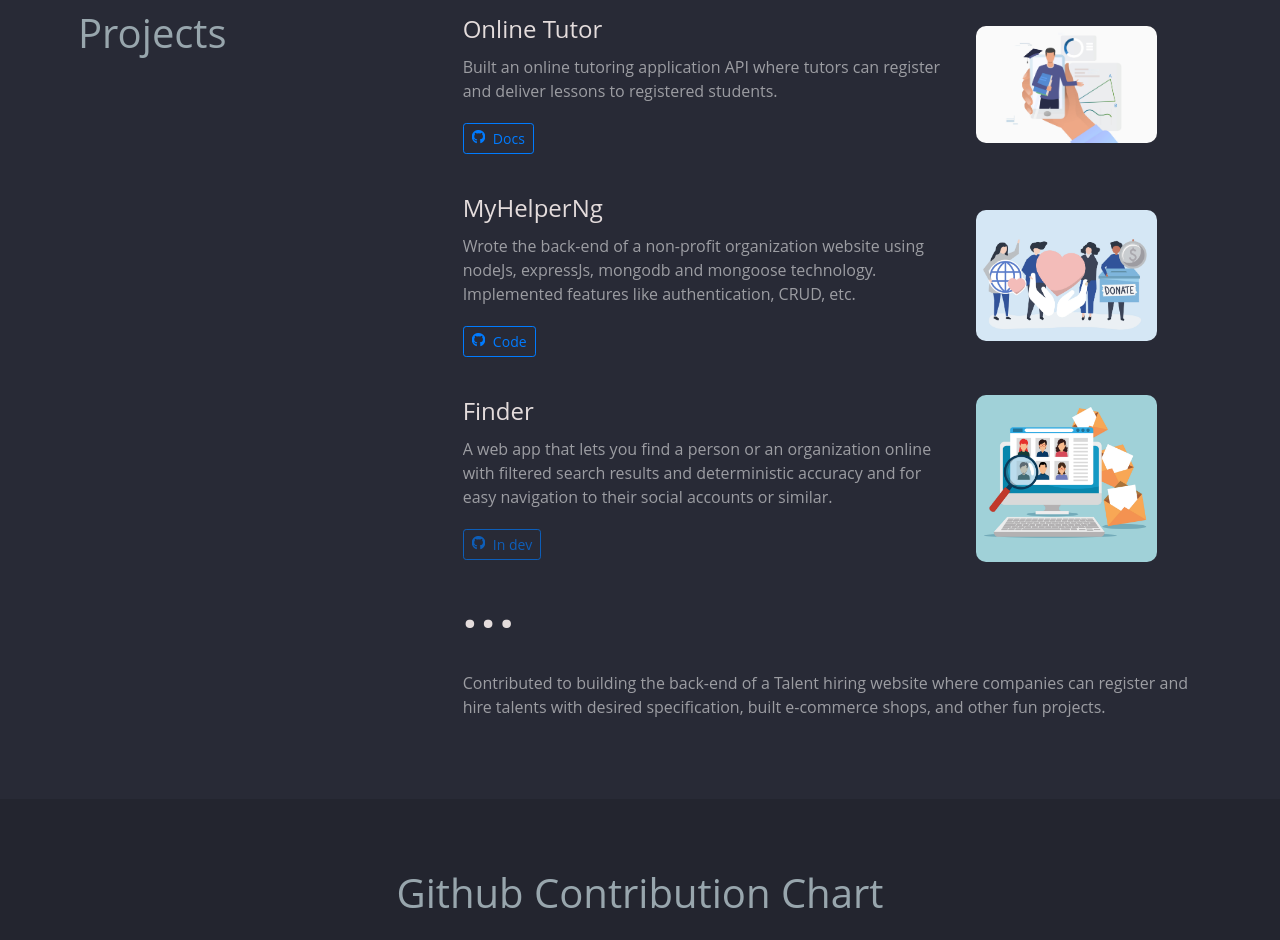
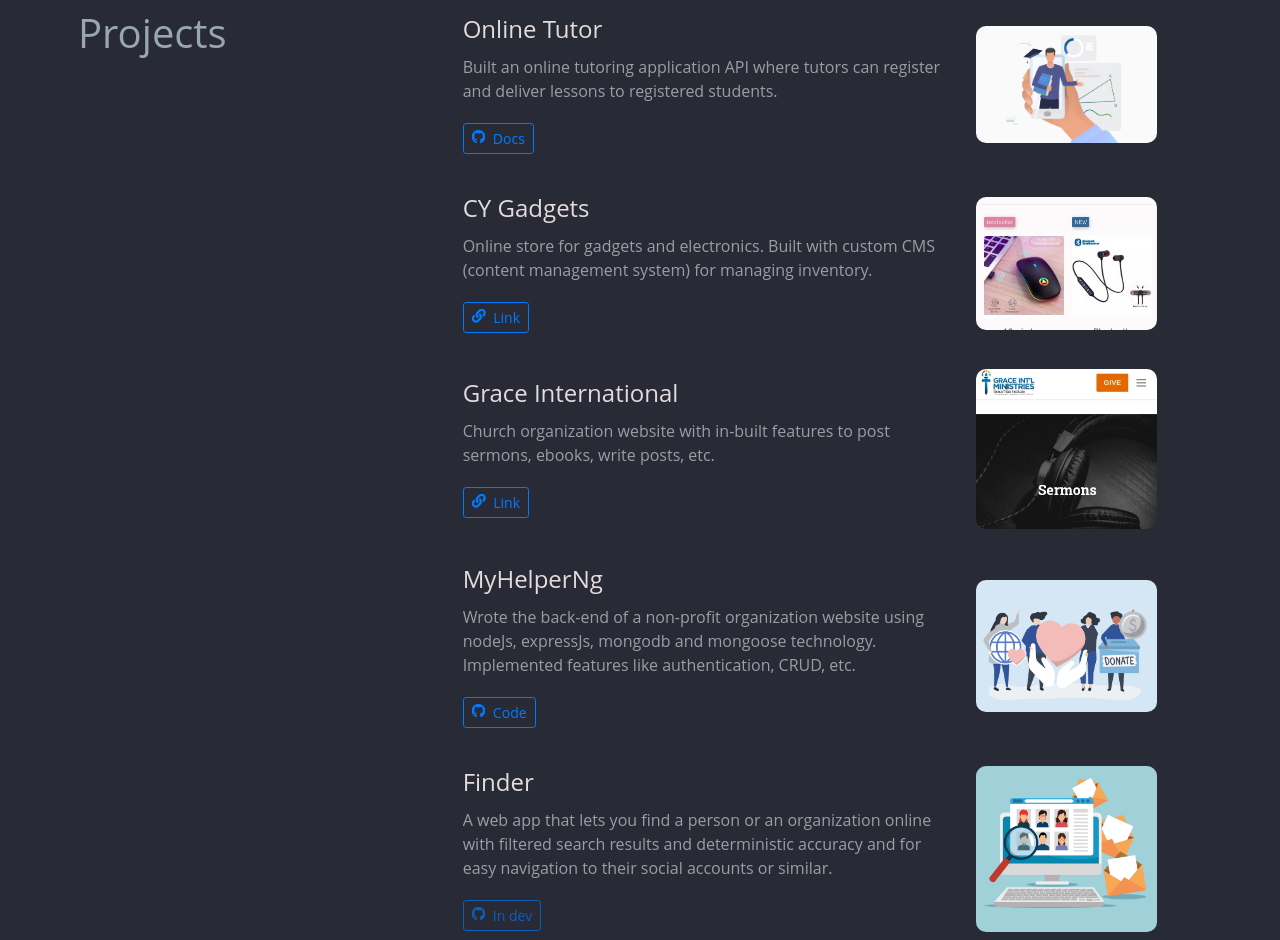
Before and after one commit to fosajeff/my-portfolio, a plain HTML site: page index.html in a window 1280 px wide. Shown: the part 2275-3215 px from the top of the page. Drawn offline with nearby package versions, Linux system fonts and the light colour scheme; a script that the page names is missing.

Commit message:
add changes

```diff
--- a/index.html
+++ b/index.html
@@ -278,6 +278,51 @@
                         </div>
                         <div class="row align-items-center py-2">
                             <div class="col-lg-4 col-md-3 mb-5 order-last">
+                                <a href="https://cygadgets.com.ng"><img class="img" src="img/cy.jpg"
+                                        alt="Cy gadgets"></a>
+                            </div>
+                            <div class="col-lg-8 col-md-9 mb-5 order-first">
+                                <h4>
+                                    <a class="text-white" href="https://cygadgets.com.ng">CY Gadgets</a>
+                                </h4>
+                                <p class="text-muted">Online store for gadgets and electronics. Built with custom CMS
+                                    (content management system) for managing inventory.</p>
+
+                                <div class="btn-link">
+                                    <a class="btn btn-outline-primary my-1 mr-1 btn-sm" href="https://cygadgets.com.ng"
+                                        target="_blank" rel="noopener">
+                                        <i class="fas fa-link mr-1"></i>
+                                        Link
+                                    </a>
+                                </div>
+                            </div>
+                        </div>
+                        <div class="row align-items-center py-2">
+                            <div class="col-lg-4 col-md-3 mb-5 order-last">
+                                <a href="https://graceinternational.org.ng"><img class="img" src="img/gi.jpg"
+                                        alt="GraceTribe"></a>
+                            </div>
+                            <div class="col-lg-8 col-md-9 mb-5 order-first">
+                                <h4>
+                                    <a class="text-white" href="https://graceinternational.org.ng">Grace
+                                        International</a>
+                                </h4>
+                                <p class="text-muted">Church organization website with in-built features to post
+                                    sermons, ebooks, write posts, etc.</p>
+
+                                <div class="btn-link">
+                                    <a class="btn btn-outline-primary my-1 mr-1 btn-sm"
+                                        href="https://graceinternational.org.ng" target="_blank" rel="noopener">
+                                        <i class="fas fa-link mr-1"></i>
+                                        Link
+                                    </a>
+                                </div>
+
+                            </div>
+
+                        </div>
+                        <div class="row align-items-center py-2">
+                            <div class="col-lg-4 col-md-3 mb-5 order-last">
                                 <a href="https://github.com/fosajeff/myhelperng"><img class="img" src="img/ngo.jpg"
                                         alt="Efosa Jeffrey Image"></a>
                             </div>
@@ -392,12 +437,12 @@
                 <p>&copy; Efosa Jeffrey
                     <script>document.write(new Date().getFullYear())</script>
                 </p>
-                <ul style="font-size: 0.5rem;" class="list-inline">
-                    <li class="list-inline-item"><a href="https://github.com/fosajeff"><i
+                <ul style="font-size: 0.7rem;" class="list-inline">
+                    <li class="list-inline-item mr-2"><a href="https://github.com/fosajeff"><i
                                 class="fab fa-github-square fa-2x"></i></a></li>
-                    <li class="list-inline-item"><a href="https://twitter.com/efosa_j"><i
+                    <li class="list-inline-item mr-2"><a href="https://twitter.com/efosa_j"><i
                                 class="fab fa-twitter fa-2x"></i></a></li>
-                    <li class="list-inline-item"><a href="https://linkedin.com/in/jeffrey-okooboh-091a47191"><i
+                    <li class="list-inline-item mr-2"><a href="https://linkedin.com/in/jeffrey-okooboh-091a47191"><i
                                 class="fab fa-linkedin fa-2x"></i></a>
                     </li>
                     <li class="list-inline-item"><a href="mailto:okoobohefosa@gmail.com/"><i
```
Also changed, not shown: img/cy.jpg (added), img/gi.jpg (added).
